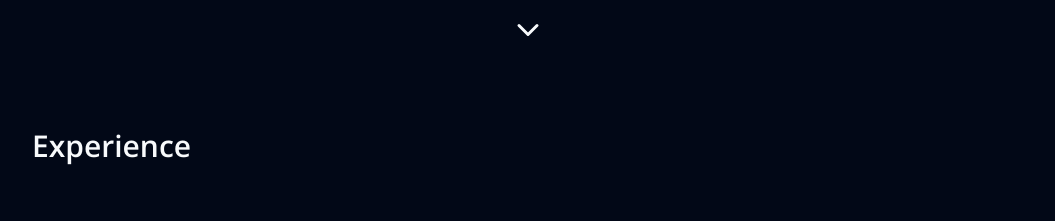
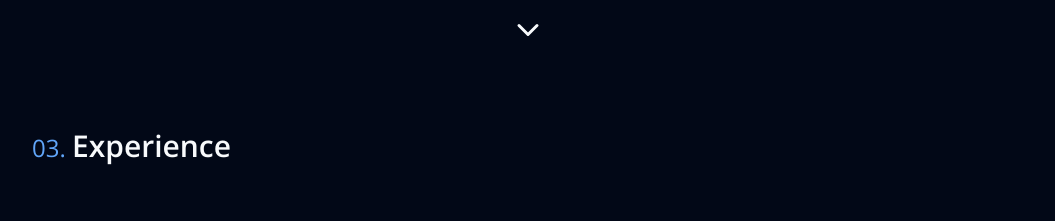
Before and after one commit to leogrigs/portfolio, a React (Vite) app: page / in a window 1280 px wide. Shown: the part 1520-1741 px from the top of the page, without its empty margins (224-1279 px from the left). Built offline with nearby package versions, Linux system fonts and the light colour scheme.

Commit message:
chore: add sectionNumber prop to Experience section for improved section labeling

```diff
--- a/src/sections/Experience.tsx
+++ b/src/sections/Experience.tsx
@@ -7,6 +7,7 @@ export default function Experience() {
     <AppSectionWrapper
       sectionId="experience"
       sectionTitle="Experience"
+      sectionNumber="03"
       nextSectionId="projects"
     >
       <div className="flex flex-col justify-start bg-background">
```
